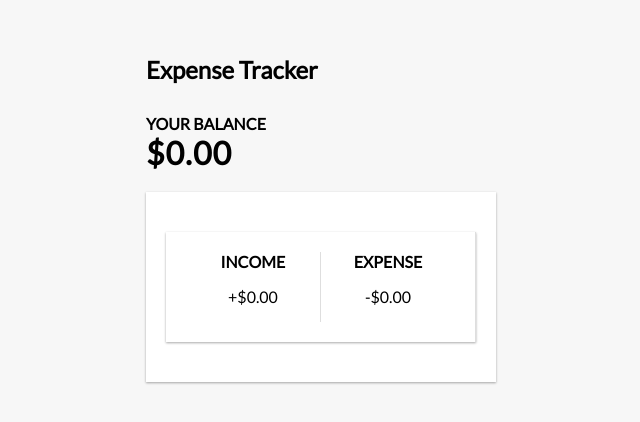
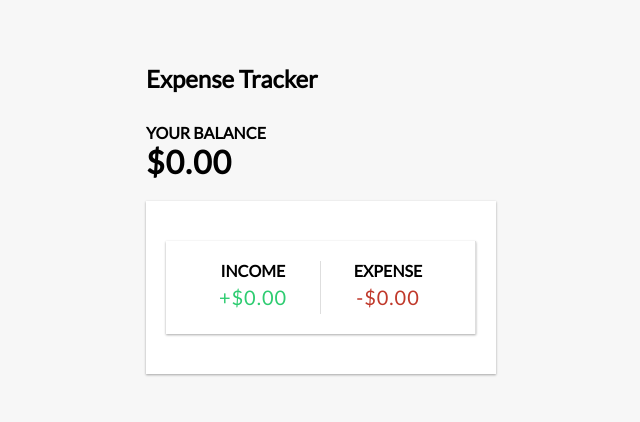
Before and after one commit to littletonjeffrey/expense-tracker, a React (Create React App) app: page / in a window 1280 px wide. Shown: the part 176-598 px from the top of the page, without its empty margins (319-959 px from the left). Built offline with nearby package versions, Linux system fonts and the light colour scheme; the HTML template or start-up script is replaced by a standard one.

Commit message:
color coded income and expense balances

```diff
--- a/src/App.css
+++ b/src/App.css
@@ -58,3 +58,16 @@ h3 {
   .inc-exp-container > div:first-of-type {
     border-right: 1px solid #dedede;
   }
+  .money {
+    font-size: 20px;
+    letter-spacing: 1px;
+    margin: 5px 0;
+  }
+
+  .money.plus {
+    color: #2ecc71;
+  }
+
+  .money.minus {
+    color: #c0392b;
+  }
```
